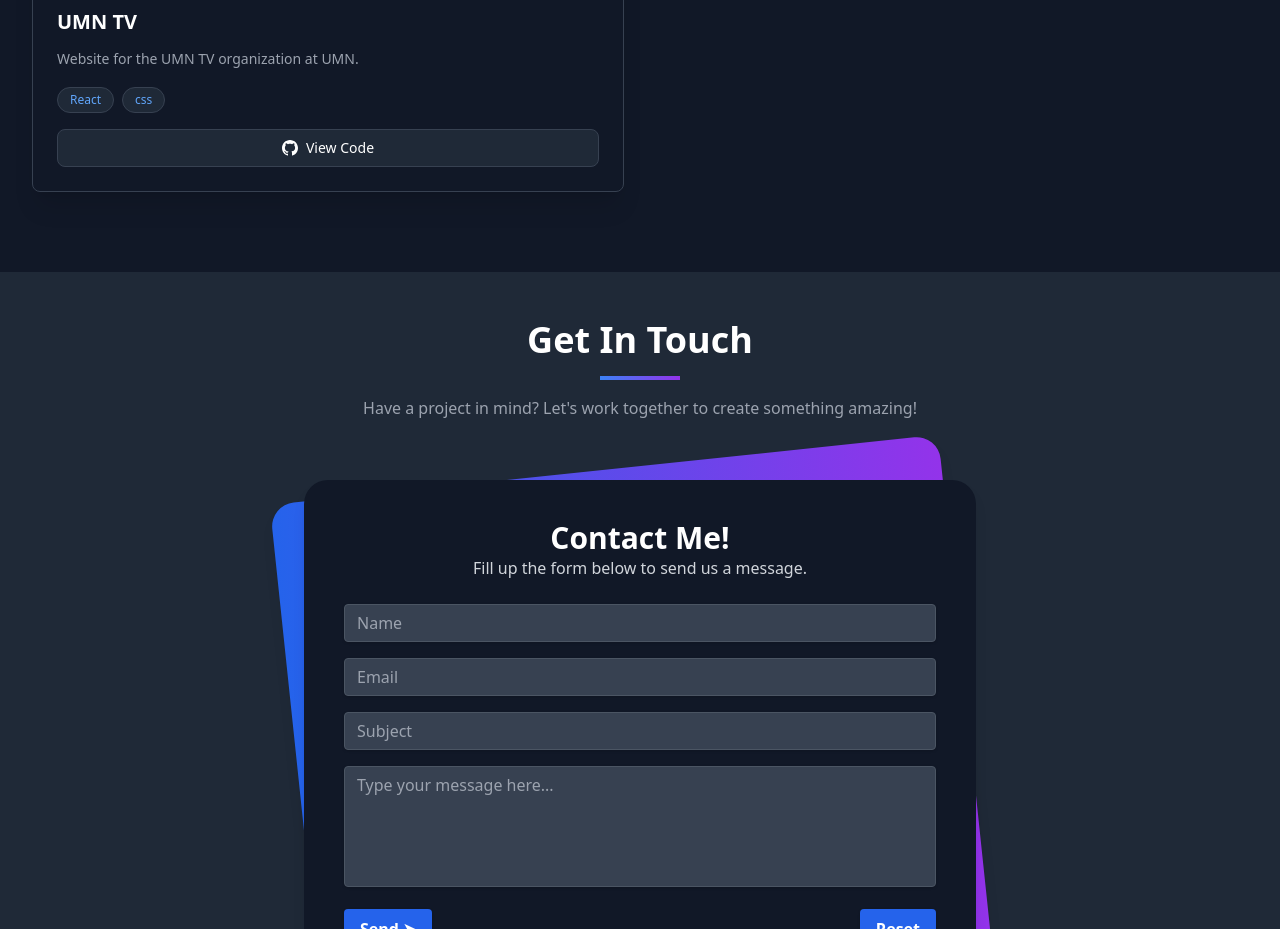
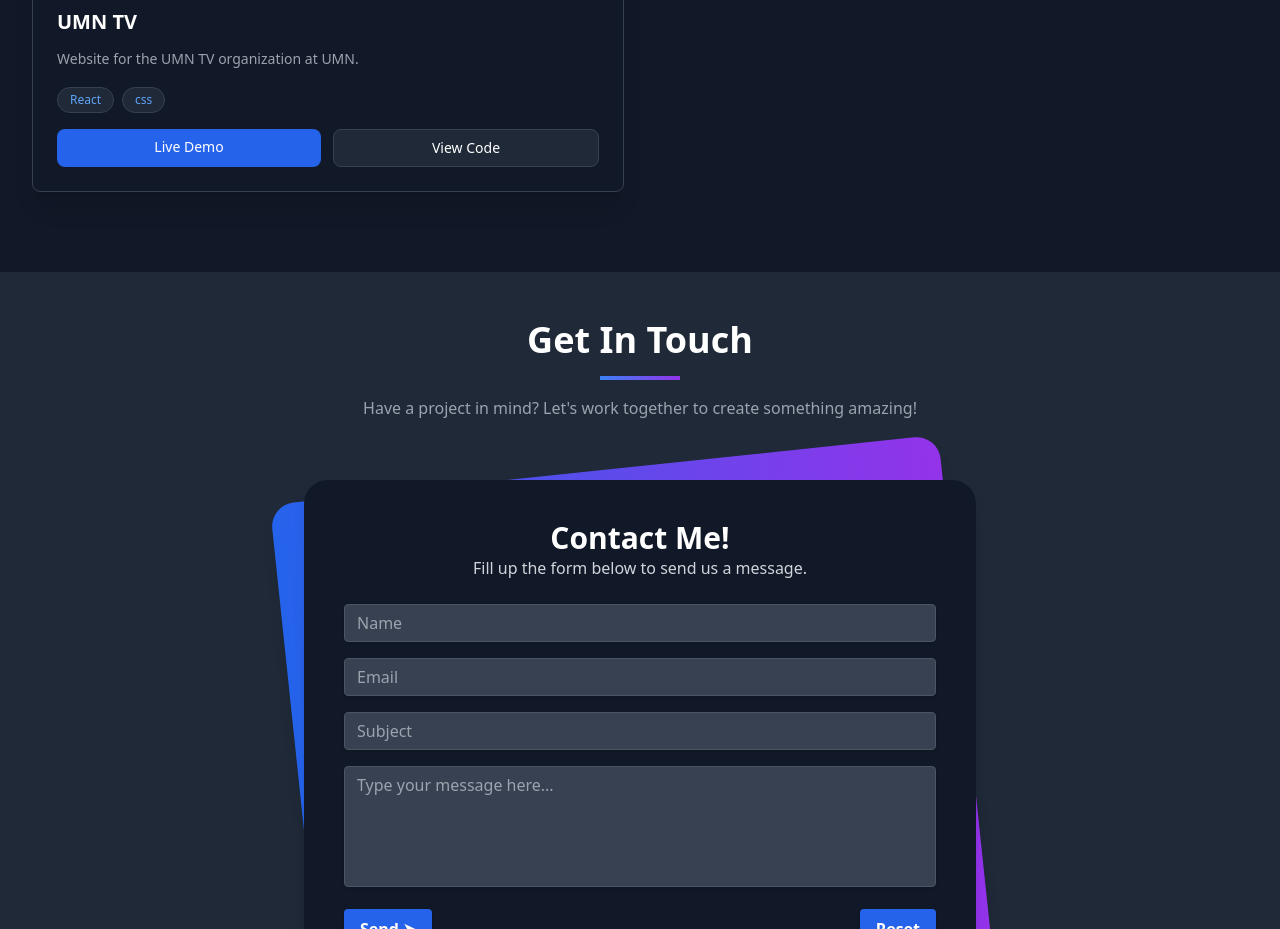
Before and after one commit to foodkin/Portofolio_Website, a React (Create React App) app: page / in a window 1280 px wide. Shown: the part 3940-4869 px from the top of the page. Built offline with nearby package versions, Linux system fonts and the light colour scheme.

Commit message:
TV Demo Update

```diff
--- a/src/data/websiteProjects.js
+++ b/src/data/websiteProjects.js
@@ -21,7 +21,7 @@ const websiteProjects = [
     description: 'Website for the UMN TV organization at UMN.',
     image: '🌐',
     tags: ['React', 'css'],
-    demo: null,
+    demo: 'https://tv.umn.ac.id/',
     github: 'https://github.com/NomieC/UMNTV_GEN11.git'
   }
 ];
```
